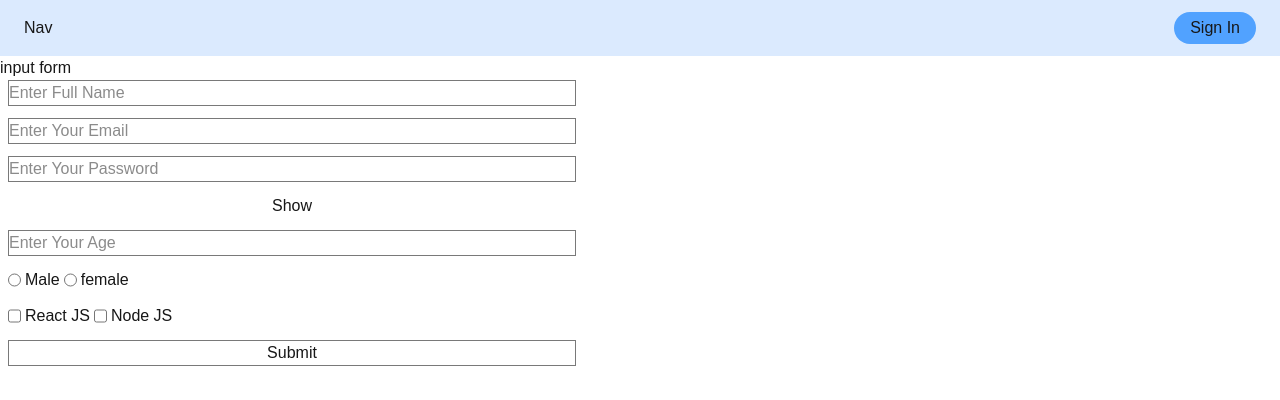
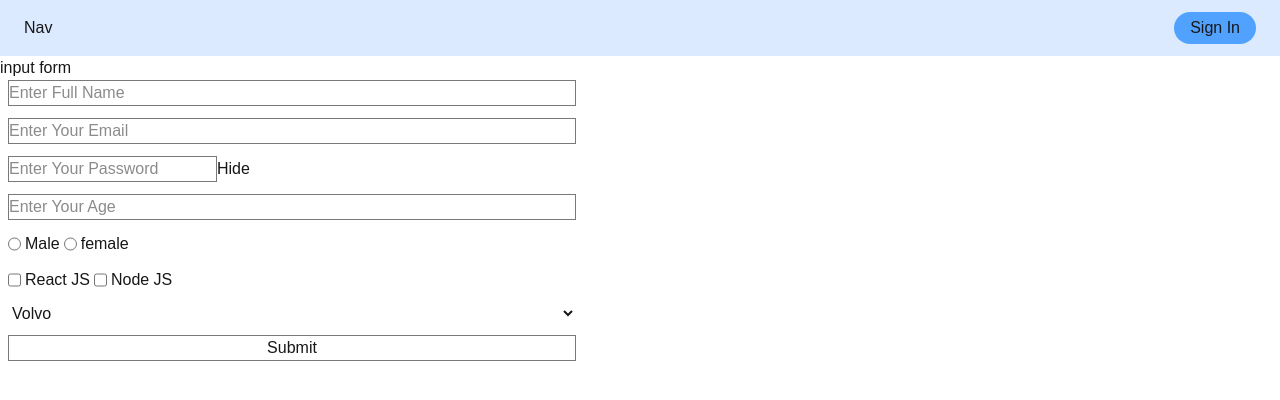
Before and after one commit to imPranab14/next_js, a Next.js app: page /user in a window 1280 px wide. Shown: the top 400 px of the page. Built offline with nearby package versions, Linux system fonts and the light colour scheme; no server answers.

Commit message:
Enhance user input form with password visibility toggle and additional validation for email and age

```diff
--- a/src/app/user/page.js
+++ b/src/app/user/page.js
@@ -1,11 +1,14 @@
 "use client";
 import axios from "axios";
+import { useState } from "react";
 import { useForm } from "react-hook-form";
 
 export default function index() {
+  const [showPassword,setShowPassword]=useState(false)
   const {
     register,
     handleSubmit,
+    getValues,
     formState: { errors },
   } = useForm();
 
@@ -14,6 +17,7 @@ export default function index() {
   }
 
   console.log("error", errors);
+  //console.log("showPassword",showPassword);
 
   return (
     <>
@@ -29,6 +33,8 @@ export default function index() {
           {...register("email", {
             required: { value: true, message: "email is required" },
             validate: async function (value) {
+              if (value !== value.toLowerCase())
+                return "only need to use lowercase";
               try {
                 const response = await axios.post(
                   `http://localhost:8085/check-email?email=${value}`
@@ -45,17 +51,27 @@ export default function index() {
           placeholder="Enter Your Email"
         />
         {errors.email && errors.email.message}
+        <div className="flex">
         <input
-          {...register("password")}
-          type="password"
+          {...register("password",{
+            required: {value:true ,message:"password is required"},
+            minLength:{value:8 ,message:"password must be at least 8 characters"},
+          })}
+          type={showPassword ? "text" : "password"}
           placeholder="Enter Your Password"
         />
-        <button>Show</button>
+        <button type="button" onClick={(e)=> setShowPassword(!showPassword)}>{showPassword? "Show": "Hide"}</button>
+        </div>
+        {errors.password && errors.password.message}
         <input
-          {...register("age")}
+          {...register("age", {
+            required: { value: true, message: "age is required" },
+            validate: (value) => value > 18 ? true : "you must be 18"
+          })}
           type="number"
           placeholder="Enter Your Age"
         />
+        {errors.age && errors.age.message}
         <div className="flex gap-1">
           <input {...register("male")} type="radio" />
           <label>Male</label>
@@ -73,6 +89,10 @@ export default function index() {
             <label>Node JS</label>
           </div>
         </div>
+
+      <select>
+        <option value="volvo">Volvo</option>
+      </select>
         <input type="submit" />
       </form>
     </>
```
